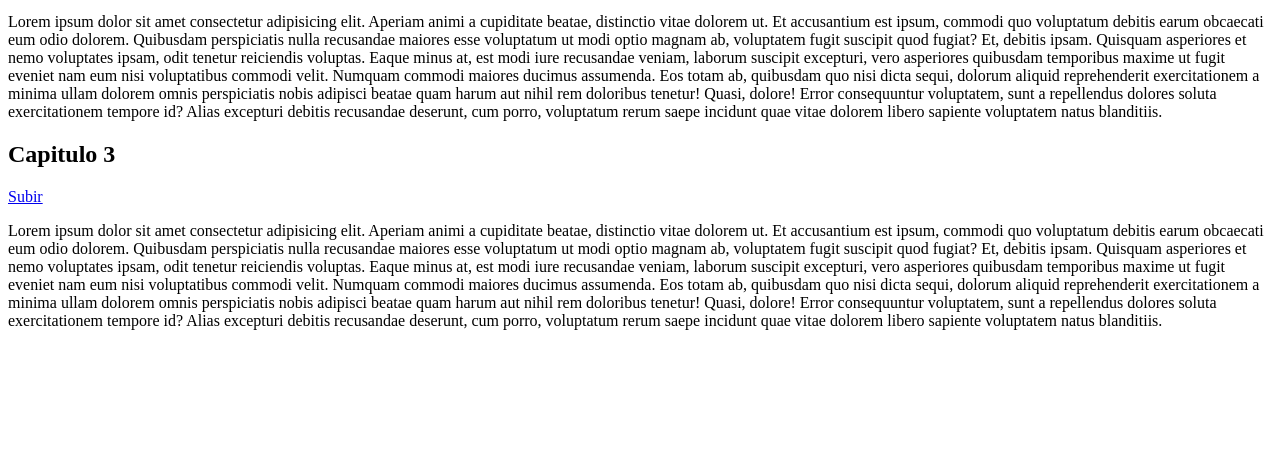
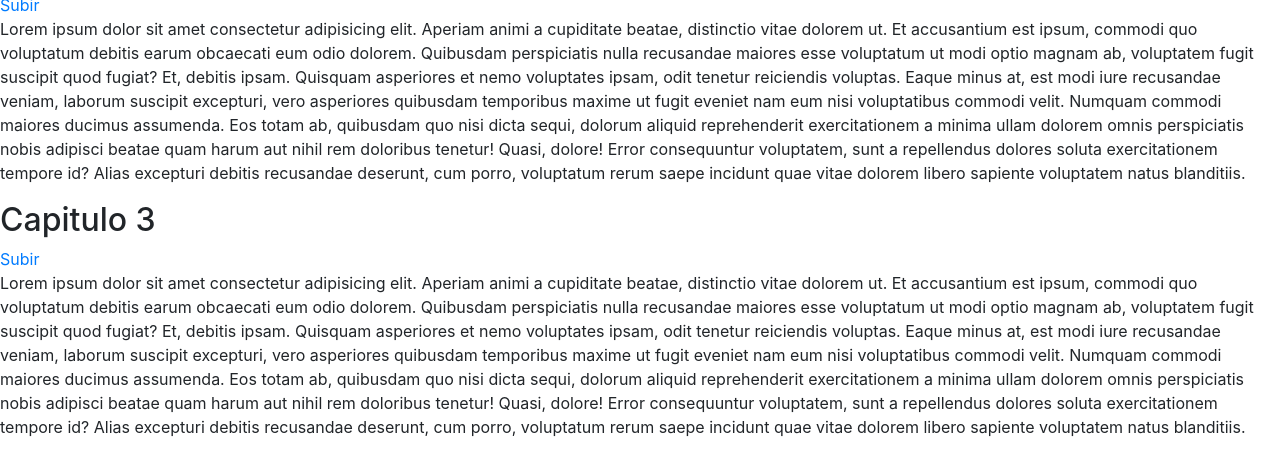
Before and after one commit to Mcdiek/Proyecto_html, a plain HTML site: page 05-enlaces.html in a window 1280 px wide. Shown: the part 564-1019 px from the top of the page. Before the commit the page ends 910 px from the top, so only its background shows below. Drawn offline with nearby package versions, Linux system fonts and the light colour scheme.

Commit message:
Recursos extrenos

```diff
--- a/05-enlaces.html
+++ b/05-enlaces.html
@@ -5,6 +5,14 @@
     <meta http-equiv="X-UA-Compatible" content="IE=edge">
     <meta name="viewport" content="width=device-width, initial-scale=1.0">
     <title>Enlaces</title>
+
+<!--Enlaces favicon-->
+<link rel="icon" href="favicon.png">
+<link rel="stylesheet" href="https://cdn.jsdelivr.net/npm/bootstrap@4.6.0/dist/css/bootstrap.min.css">
+<!-- <link rel="stylesheet" href="css/style.css"> -->
+    <!--Javascrip-->
+<!-- <script src="js/main.js"></script> -->
+
 </head>
 <body>
 
```
